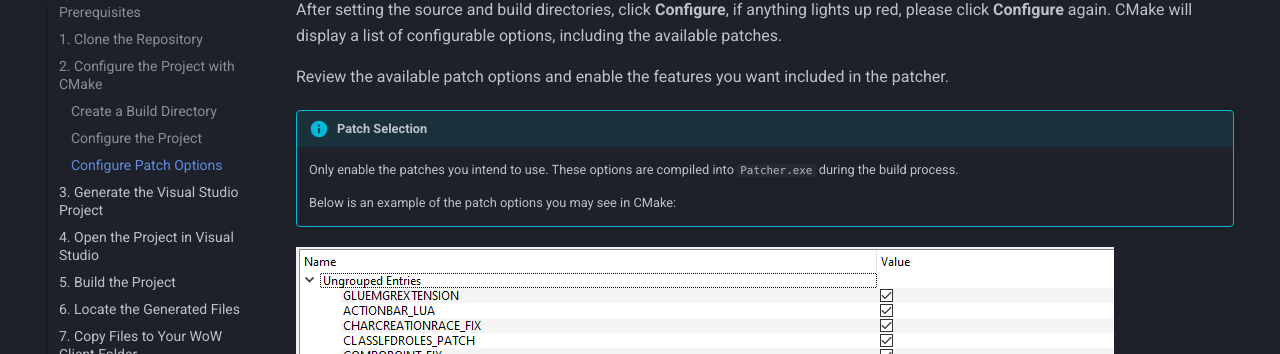
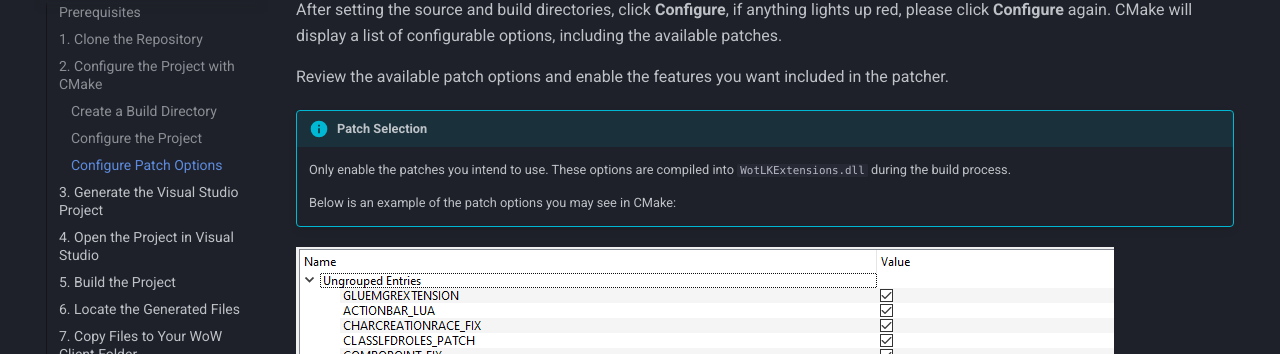
Before and after one commit to Sylian1337/WotLK-Extensions-Documentation, an MkDocs documentation site: the page built from docs/Getting-Started.md, in a window 1280 px wide and 900 px high, scrolled down 1809 px. Shown: the part 96-450 px from the top of the window. Built offline with MkDocs 1.6.1 and Material for MkDocs 9.7.7, drawn with Linux system fonts in a browser that asks for light colours; some web fonts are replaced.

Commit message:
Update Getting-Started.md

```diff
--- a/docs/Getting-Started.md
+++ b/docs/Getting-Started.md
@@ -66,7 +66,7 @@ After setting the source and build directories, click **Configure**, if anything
 Review the available patch options and enable the features you want included in the patcher.
 
 !!! info "Patch Selection"
-    Only enable the patches you intend to use. These options are compiled into `Patcher.exe` during the build process.
+    Only enable the patches you intend to use. These options are compiled into `WotLKExtensions.dll` during the build process.
 
     Below is an example of the patch options you may see in CMake:
 
```
